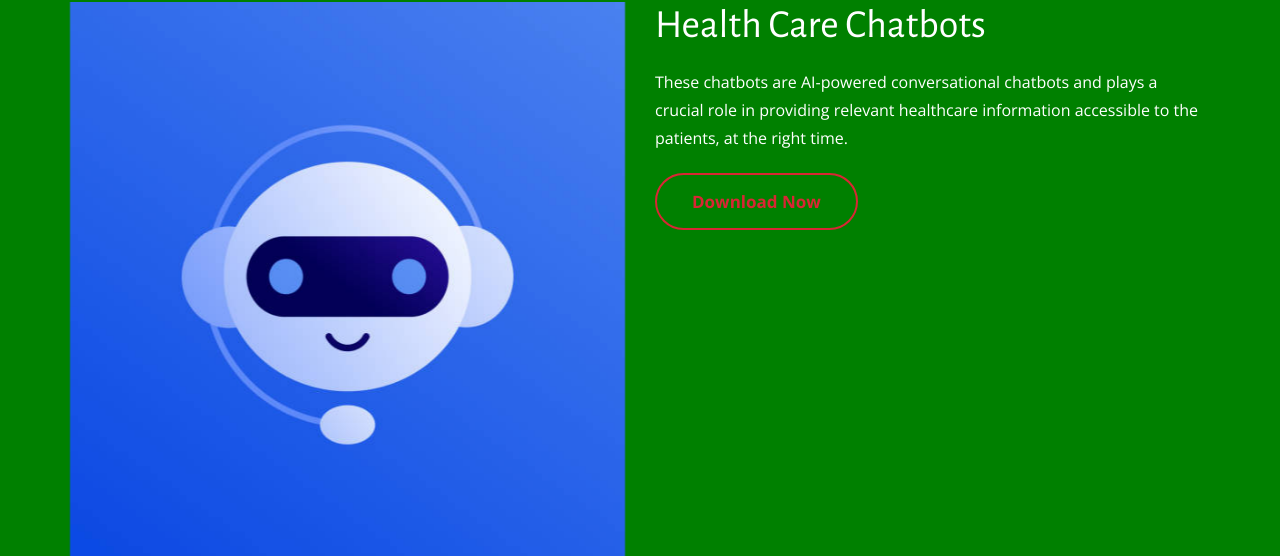
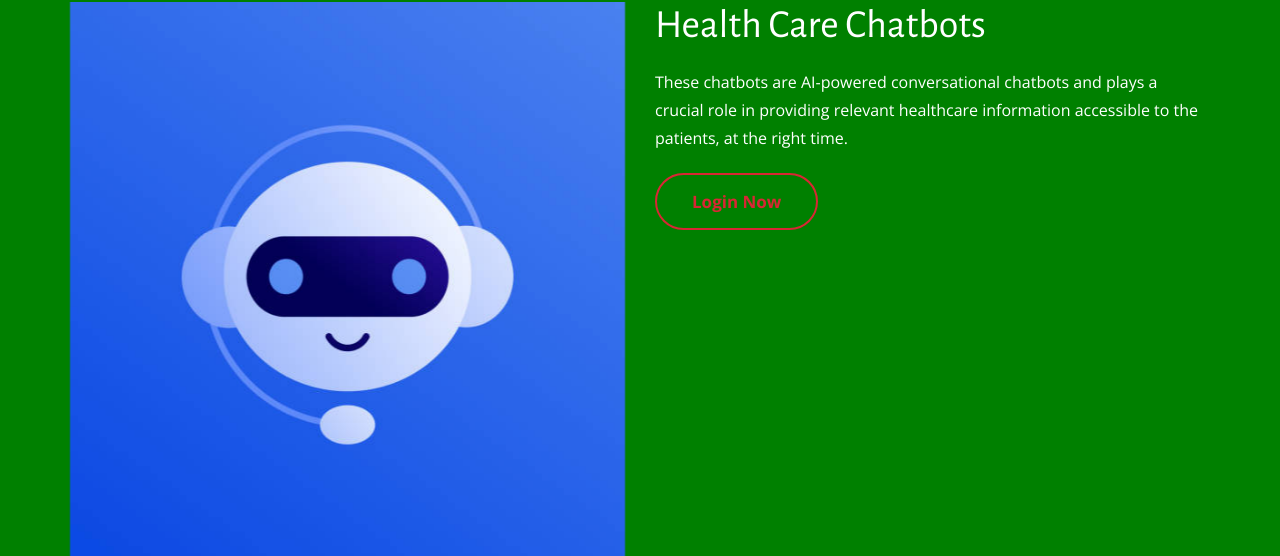
Before and after one commit to ap0072/virtual, a Flask app: page / in a window 1280 px wide. Shown: the part 765-1321 px from the top of the page. Run offline with Flask 2, Linux system fonts and the light colour scheme; some libraries are stand-ins or nearby versions.

Commit message:
screenshots+login_now

```diff
--- a/templates/index.html
+++ b/templates/index.html
@@ -134,7 +134,7 @@
 				<p>These chatbots are AI-powered conversational chatbots and plays a crucial role in providing relevant healthcare information accessible to the patients, at the right time.
 				</p>
 
-					<div class="btn-section"><a href="#download" class="btn-default">Download Now</a></div>
+					<div class="btn-section"><a href="login" class="btn-default">Login Now</a></div>
 
 			</div>
 
```
